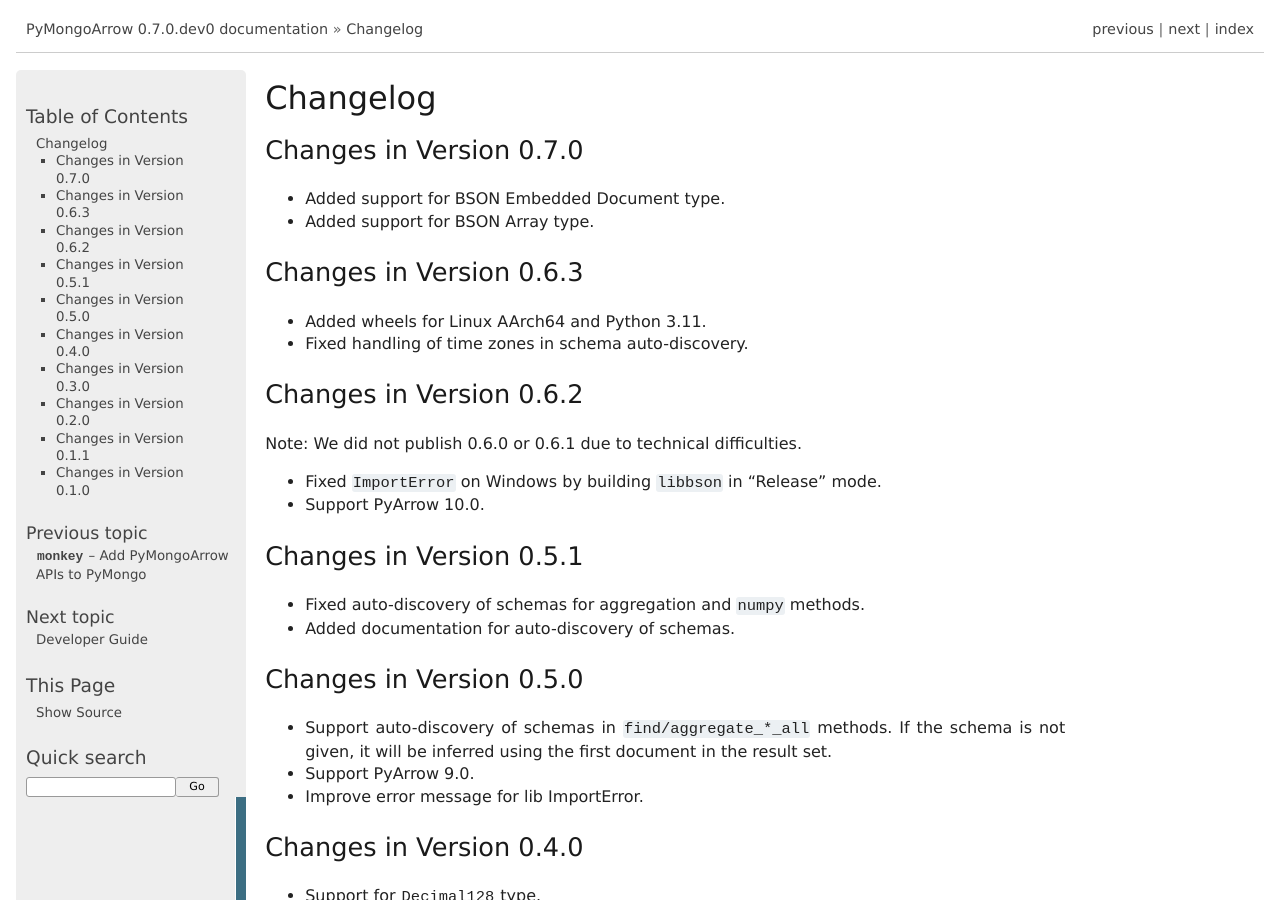
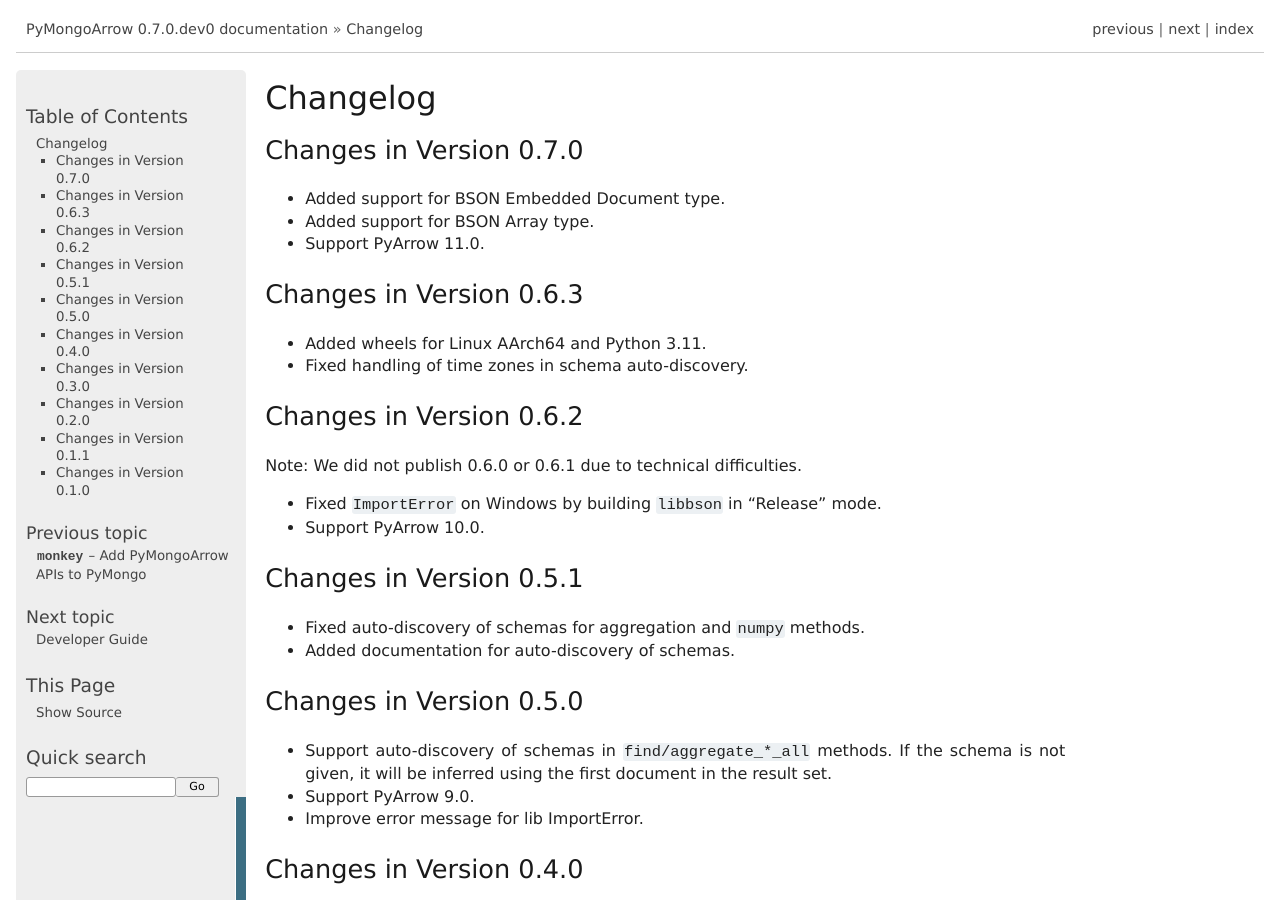
Before and after one commit to mongodb-labs/mongo-arrow, a Sphinx documentation site: the page built from bindings/python/docs/source/changelog.rst, in a window 1280 px wide and 900 px high. Built offline with Sphinx 7.4.7, drawn with Linux system fonts in a browser that asks for light colours.

Commit message:
ARROW-148 Add support for pyarrow 11.0 (#125)
* ARROW-148 Add support for pyarrow 11.0

* fix isort

```diff
--- a/bindings/python/docs/source/changelog.rst
+++ b/bindings/python/docs/source/changelog.rst
@@ -5,7 +5,7 @@ Changes in Version 0.7.0
 ------------------------
 - Added support for BSON Embedded Document type.
 - Added support for BSON Array type.
-
+- Support PyArrow 11.0.
 
 Changes in Version 0.6.3
 ------------------------
```
Also changed, not shown: .pre-commit-config.yaml, 2 other files.
